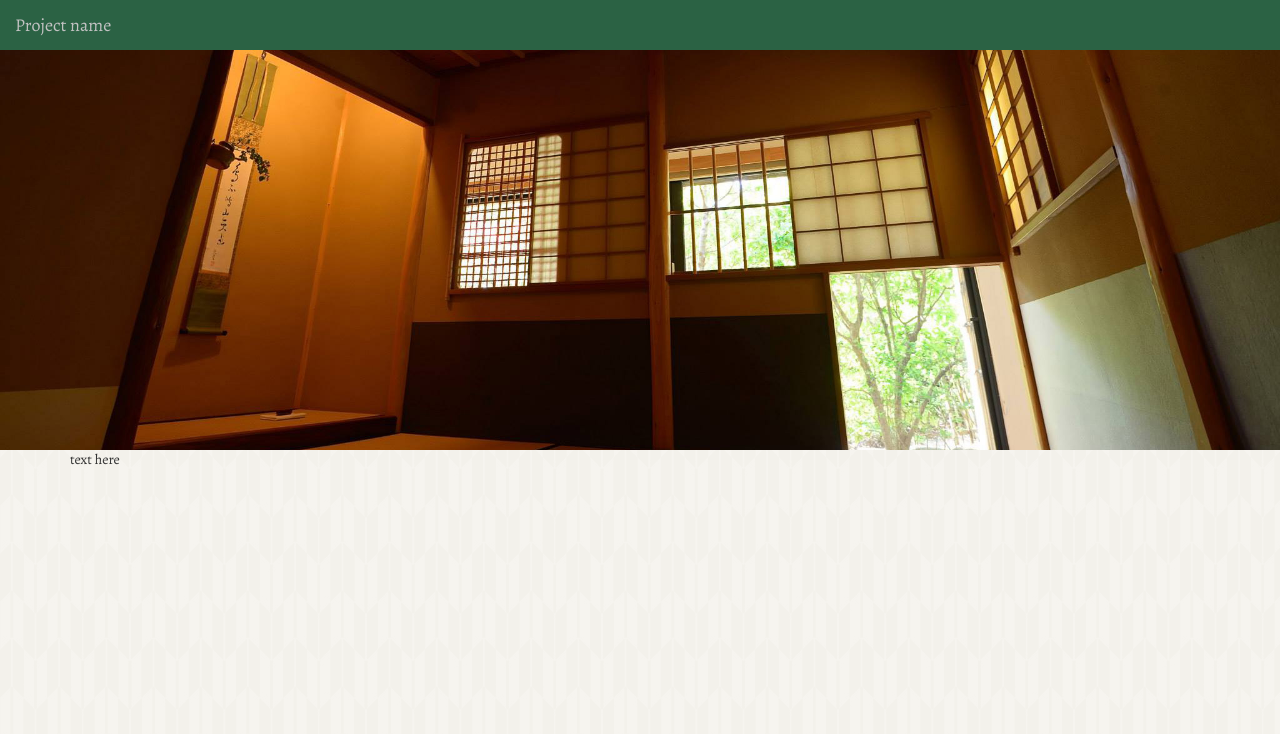
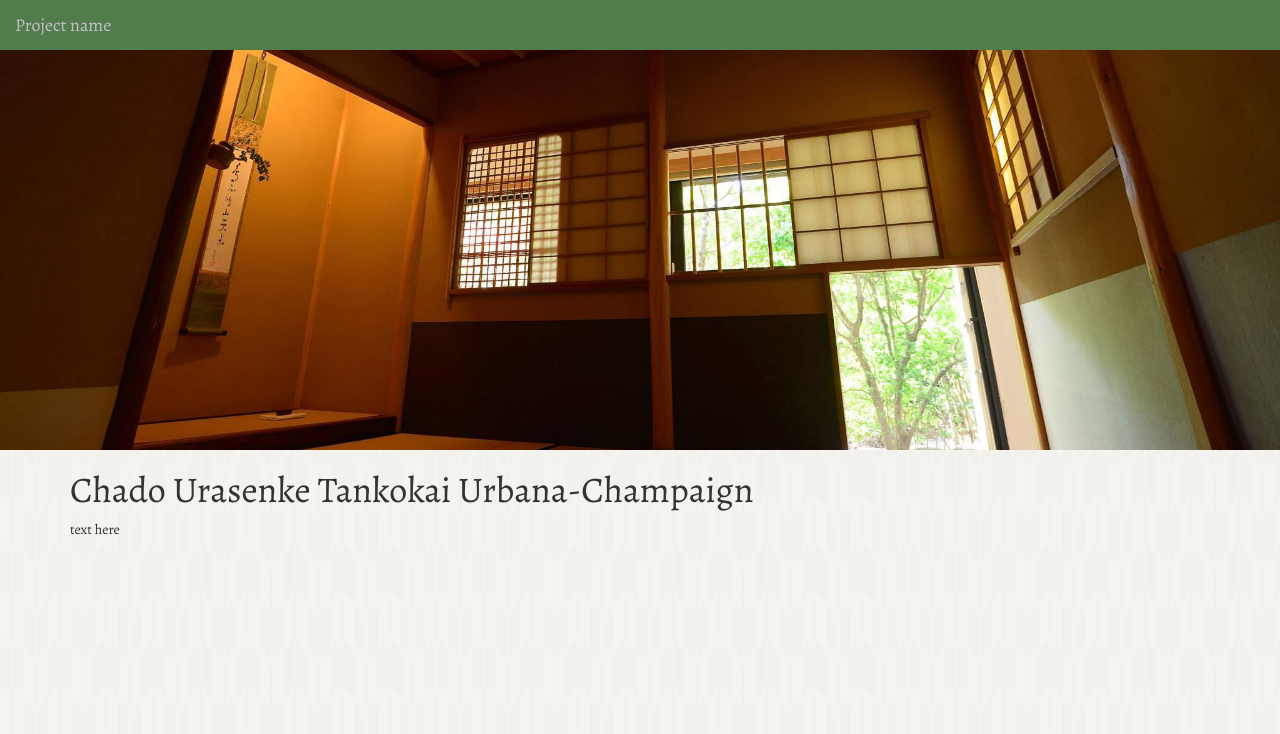
Before and after one commit to stps/urasenkecu, a PHP site: page / in a window 1280 px wide. Shown: the top 734 px of the page. Run offline with PHP 8.4, Linux system fonts and the light colour scheme; some libraries are stand-ins or nearby versions.

Commit message:
some colors

```diff
--- a/css/home.css
+++ b/css/home.css
@@ -25,8 +25,7 @@
 
 .nav-container {
   /*background: #F2F2E6;*/
-  /*background: #C1B59B;*/
-  background: #2B6244;
+  background: #517D4C;
   color: #f0f0f0;
 }
 
--- a/index.html
+++ b/index.html
@@ -56,6 +56,7 @@
 
     <div class="container">
       <!-- Example row of columns -->
+      <h1>Chado Urasenke Tankokai Urbana-Champaign</h1>
 
       text here
 
```
